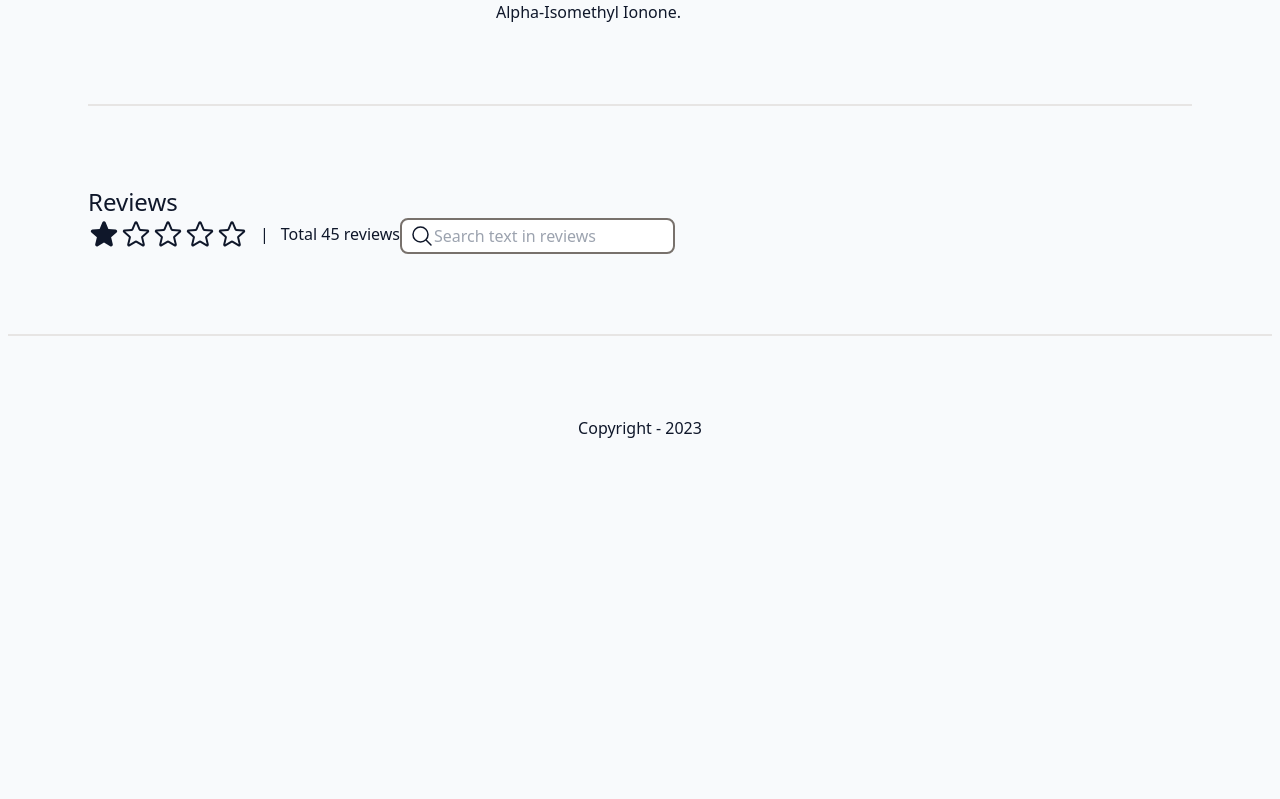
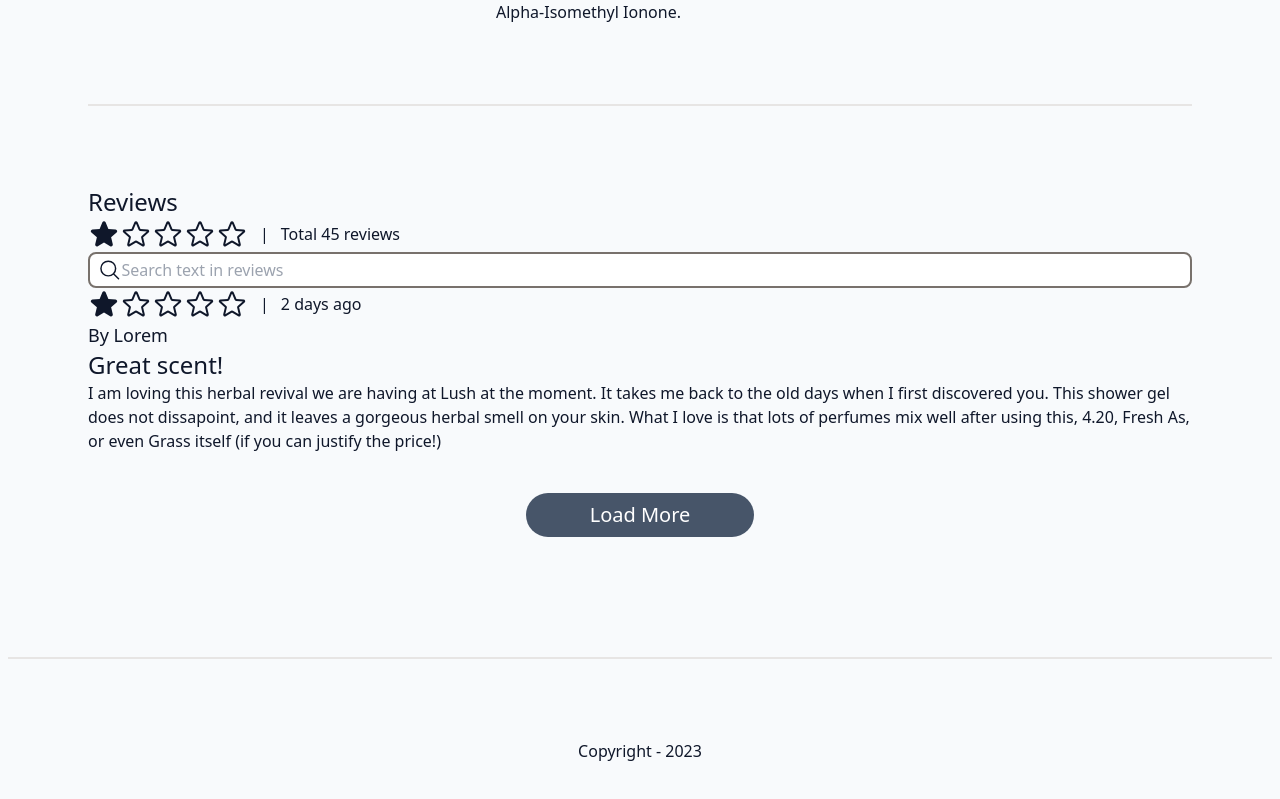
Before and after one commit to burakyucel07/cosmetic-products-ui-vue, a Vue app: page /product in a window 1280 px wide. Shown: the part 808-1607 px from the top of the page. Before the commit the page ends 1288 px from the top, so only its background shows below. Built offline with nearby package versions, Linux system fonts and the light colour scheme.

Commit message:
Complete product view static page

```diff
--- a/src/views/ProductView.vue
+++ b/src/views/ProductView.vue
@@ -142,6 +142,9 @@
           </svg>
           <div class="leading-[2rem] mx-3">|</div>
           <div class="leading-[2.1rem]">Total 45 reviews</div>
+        </div>
+      </div>
+      <div class="col-span-4">
         <div>
           <div
             class="border-solid border-2 border-stone-500 rounded-lg px-2 py-1 bg-white flex"
@@ -161,11 +164,120 @@
                 d="M21 21l-5.197-5.197m0 0A7.5 7.5 0 105.196 5.196a7.5 7.5 0 0010.607 10.607z"
               ></path>
             </svg>
-              <input type="text" placeholder="Search text in reviews" />
+            <input
+              type="text"
+              class="w-full"
+              placeholder="Search text in reviews"
+            />
           </div>
         </div>
       </div>
+
+      <div class="col-span-4">
+        <div class="flex">
+          <svg
+            class="w-8 h-8 flex-inline"
+            fill="currentColor"
+            viewBox="0 0 24 24"
+            xmlns="http://www.w3.org/2000/svg"
+            aria-hidden="true"
+          >
+            <path
+              clip-rule="evenodd"
+              fill-rule="evenodd"
+              d="M10.788 3.21c.448-1.077 1.976-1.077 2.424 0l2.082 5.007 5.404.433c1.164.093 1.636 1.545.749 2.305l-4.117 3.527 1.257 5.273c.271 1.136-.964 2.033-1.96 1.425L12 18.354 7.373 21.18c-.996.608-2.231-.29-1.96-1.425l1.257-5.273-4.117-3.527c-.887-.76-.415-2.212.749-2.305l5.404-.433 2.082-5.006z"
+            ></path>
+          </svg>
+          <svg
+            class="w-8 h-8 inline"
+            fill="none"
+            stroke="currentColor"
+            stroke-width="1.5"
+            viewBox="0 0 24 24"
+            xmlns="http://www.w3.org/2000/svg"
+            aria-hidden="true"
+          >
+            <path
+              stroke-linecap="round"
+              stroke-linejoin="round"
+              d="M11.48 3.499a.562.562 0 011.04 0l2.125 5.111a.563.563 0 00.475.345l5.518.442c.499.04.701.663.321.988l-4.204 3.602a.563.563 0 00-.182.557l1.285 5.385a.562.562 0 01-.84.61l-4.725-2.885a.563.563 0 00-.586 0L6.982 20.54a.562.562 0 01-.84-.61l1.285-5.386a.562.562 0 00-.182-.557l-4.204-3.602a.563.563 0 01.321-.988l5.518-.442a.563.563 0 00.475-.345L11.48 3.5z"
+            ></path>
+          </svg>
+          <svg
+            class="w-8 h-8 inline"
+            fill="none"
+            stroke="currentColor"
+            stroke-width="1.5"
+            viewBox="0 0 24 24"
+            xmlns="http://www.w3.org/2000/svg"
+            aria-hidden="true"
+          >
+            <path
+              stroke-linecap="round"
+              stroke-linejoin="round"
+              d="M11.48 3.499a.562.562 0 011.04 0l2.125 5.111a.563.563 0 00.475.345l5.518.442c.499.04.701.663.321.988l-4.204 3.602a.563.563 0 00-.182.557l1.285 5.385a.562.562 0 01-.84.61l-4.725-2.885a.563.563 0 00-.586 0L6.982 20.54a.562.562 0 01-.84-.61l1.285-5.386a.562.562 0 00-.182-.557l-4.204-3.602a.563.563 0 01.321-.988l5.518-.442a.563.563 0 00.475-.345L11.48 3.5z"
+            ></path>
+          </svg>
+          <svg
+            class="w-8 h-8 inline"
+            fill="none"
+            stroke="currentColor"
+            stroke-width="1.5"
+            viewBox="0 0 24 24"
+            xmlns="http://www.w3.org/2000/svg"
+            aria-hidden="true"
+          >
+            <path
+              stroke-linecap="round"
+              stroke-linejoin="round"
+              d="M11.48 3.499a.562.562 0 011.04 0l2.125 5.111a.563.563 0 00.475.345l5.518.442c.499.04.701.663.321.988l-4.204 3.602a.563.563 0 00-.182.557l1.285 5.385a.562.562 0 01-.84.61l-4.725-2.885a.563.563 0 00-.586 0L6.982 20.54a.562.562 0 01-.84-.61l1.285-5.386a.562.562 0 00-.182-.557l-4.204-3.602a.563.563 0 01.321-.988l5.518-.442a.563.563 0 00.475-.345L11.48 3.5z"
+            ></path>
+          </svg>
+          <svg
+            class="w-8 h-8 inline"
+            fill="none"
+            stroke="currentColor"
+            stroke-width="1.5"
+            viewBox="0 0 24 24"
+            xmlns="http://www.w3.org/2000/svg"
+            aria-hidden="true"
+          >
+            <path
+              stroke-linecap="round"
+              stroke-linejoin="round"
+              d="M11.48 3.499a.562.562 0 011.04 0l2.125 5.111a.563.563 0 00.475.345l5.518.442c.499.04.701.663.321.988l-4.204 3.602a.563.563 0 00-.182.557l1.285 5.385a.562.562 0 01-.84.61l-4.725-2.885a.563.563 0 00-.586 0L6.982 20.54a.562.562 0 01-.84-.61l1.285-5.386a.562.562 0 00-.182-.557l-4.204-3.602a.563.563 0 01.321-.988l5.518-.442a.563.563 0 00.475-.345L11.48 3.5z"
+            ></path>
+          </svg>
+          <div class="col-span-4">
+            <div class="leading-[2rem] mx-3">|</div>
+          </div>
+          <div class="col-span-4">
+            <div class="leading-[2.1rem]">2 days ago</div>
           </div>
         </div>
       </div>
+      <div class="col-span-4">
+        <div class="text-lg">By Lorem</div>
+      </div>
+      <div class="col-span-4">
+        <div class="text-2xl">Great scent!</div>
+      </div>
+      <div class="col-span-4">
+        <p>
+          I am loving this herbal revival we are having at Lush at the moment.
+          It takes me back to the old days when I first discovered you. This
+          shower gel does not dissapoint, and it leaves a gorgeous herbal smell
+          on your skin. What I love is that lots of perfumes mix well after
+          using this, 4.20, Fresh As, or even Grass itself (if you can justify
+          the price!)
+        </p>
+      </div>
+    </div>
+
+    <div class="text-center py-10">
+      <button class="px-16 py-2 bg-slate-600 rounded-full text-xl text-white">
+        Load More
+      </button>
+    </div>
+  </div>
 </template>
```
Lines whose indentation alone changed are shown as unchanged.
